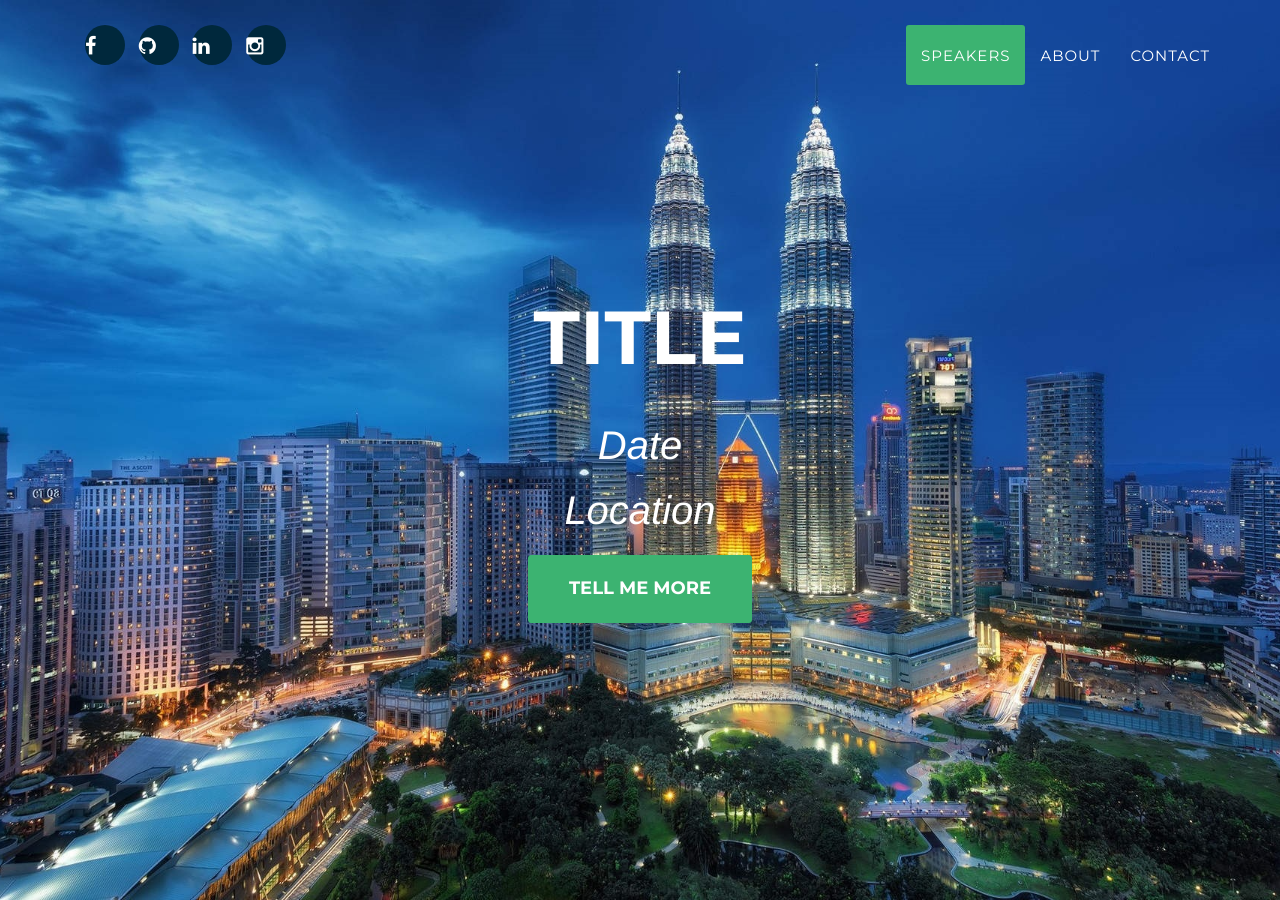
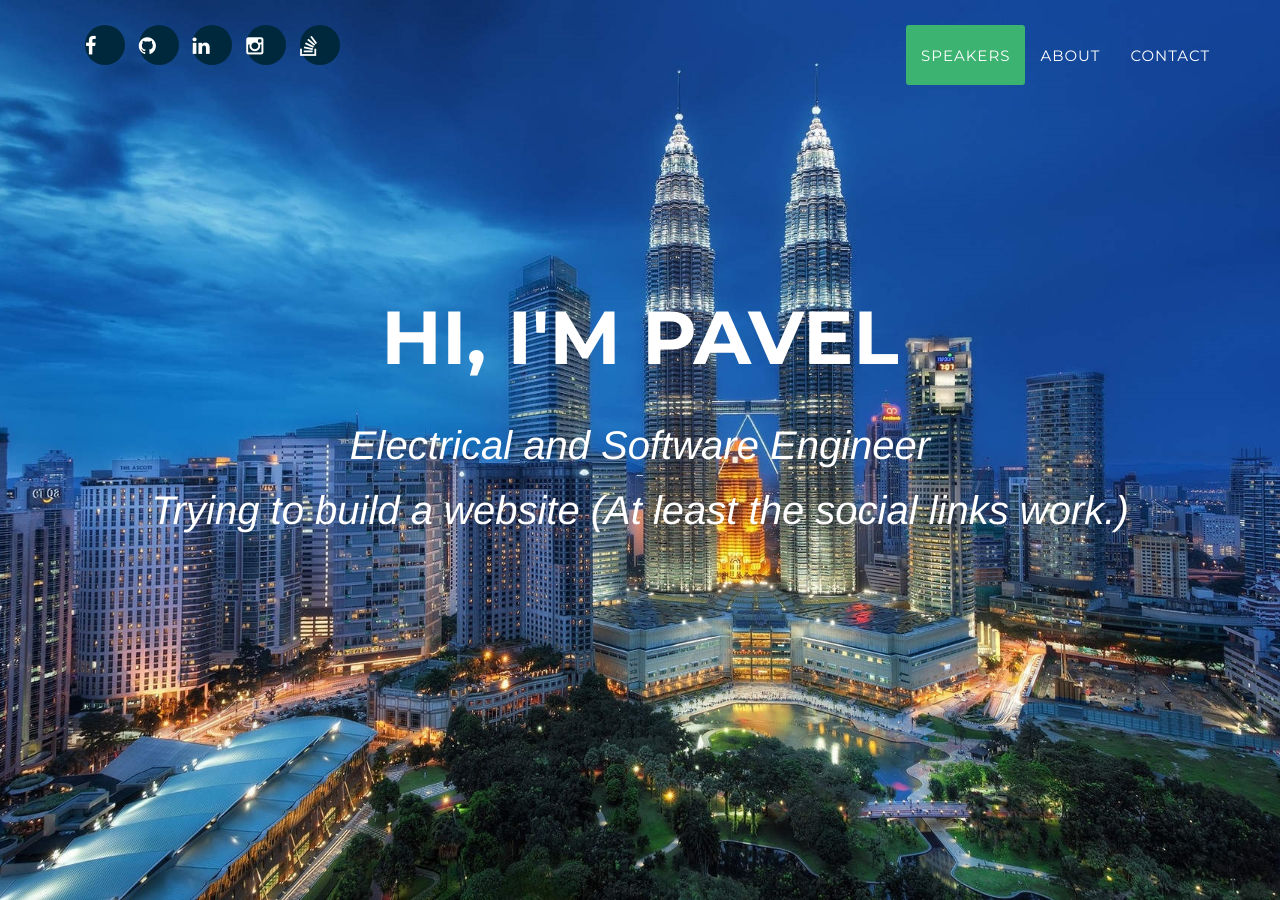
Before and after one commit to pavelkomarov/pavelkomarov.github.io, a Jekyll site: the page built from index.html, in a window 1280 px wide and 900 px high. Built offline with Jekyll 4.4.1, drawn with Linux system fonts in a browser that asks for light colours; some web fonts are replaced.

Commit message:
Added stackoverflow button and a little real text

```diff
--- a/_config.yml
+++ b/_config.yml
@@ -1,8 +1,8 @@
-title: Your Title
+title: Pavel's Site
 description: > # this means to ignore newlines until "baseurl:"
-  Your description
+  A place for things I write and projects I've worked on
 baseurl: "" # the subpath of your site, e.g. /blog
-url: "Your-Link.github.io" # the base hostname & protocol for your site
+url: "pavelkomarov.github.io" # the base hostname & protocol for your site
 # Build settings
 
 logo: "../css/2016_style/img/icon-large.png"
@@ -25,6 +25,8 @@ social:
     url: https://linkedin.com/pub/pavel-komarov/48/340/a28
   - title: instagram
     url: https://www.instagram.com/skinny_ape/
+  - title: stack-overflow
+    url: https://stackoverflow.com/users/story/2084503
 
 # Build settings
 markdown: kramdown
--- a/_layouts/2017_home.html
+++ b/_layouts/2017_home.html
@@ -12,10 +12,9 @@
     <header>
         <div class="container">
             <div class="intro-text">
-                <div class="intro-heading">Title<br></div>
-                <div class="intro-lead-in">Date</div>
-                <div class="intro-lead-in">Location</div>
-                <a href="#intro" class="page-scroll btn btn-xl">Tell Me More</a>
+                <div class="intro-heading">Hi, I'm Pavel<br></div>
+                <div class="intro-lead-in">Electrical and Software Engineer</div>
+                <div class="intro-lead-in">Trying to build a website (At least the social links work.)</div>
             </div>
         </div>
     </header>
```
